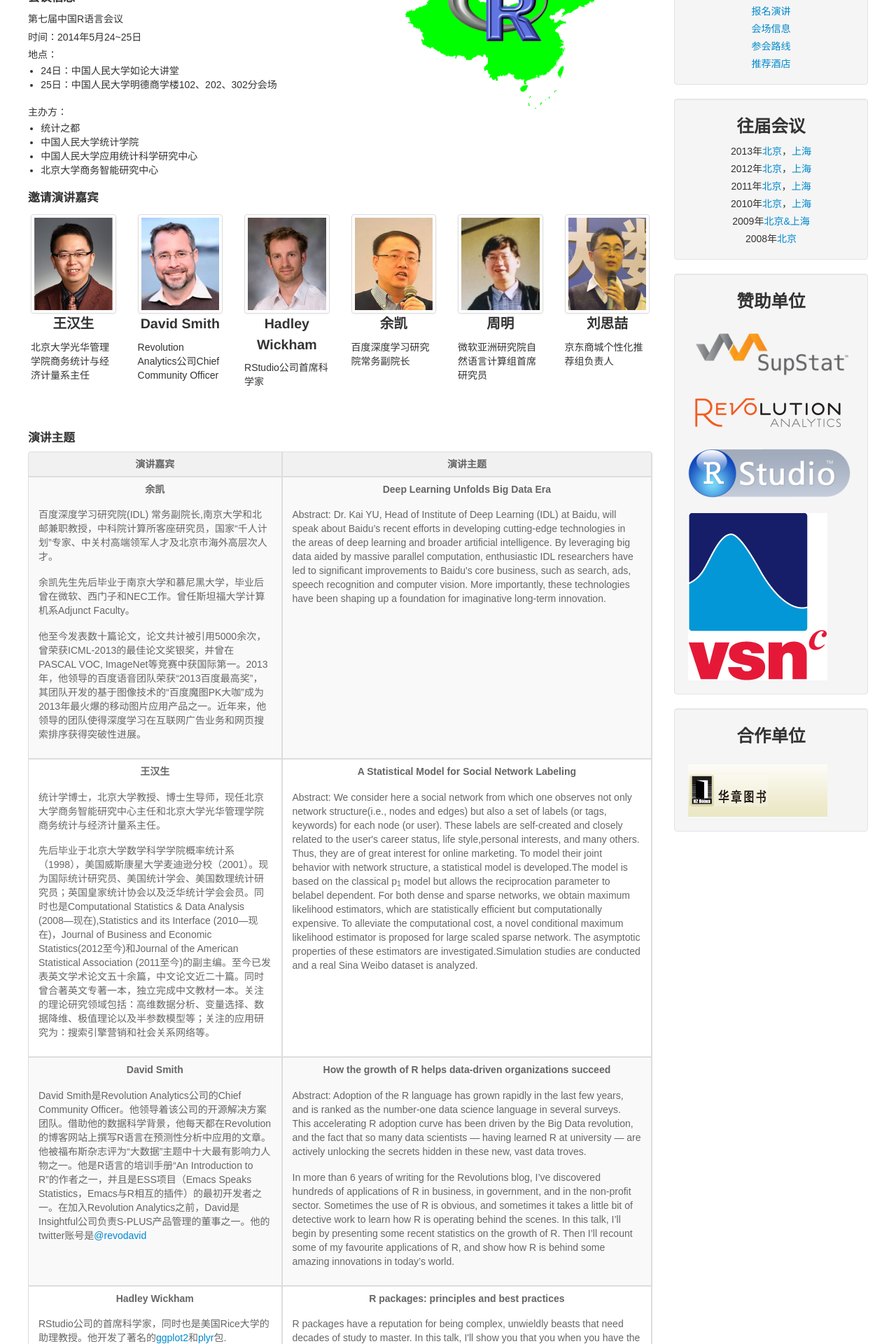
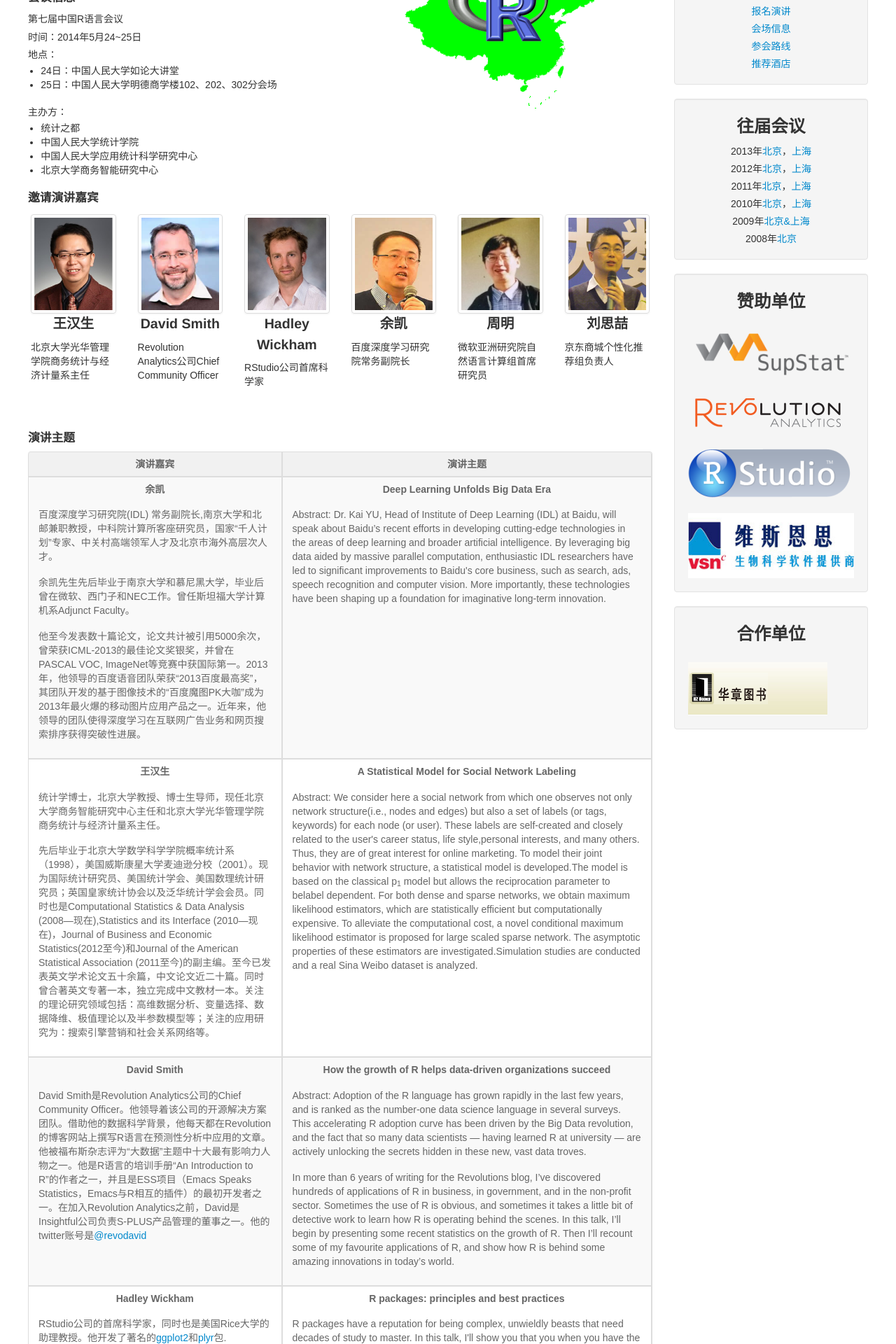
Before and after one commit to cosname/R-conference, a Jekyll site: the page built from index.html, in a window 1280 px wide. Shown: the part 606-2526 px from the top of the page at 70% size. Built offline with Jekyll 4.4.1, drawn with Linux system fonts in a browser that asks for light colours.

Commit message:
VSCN logo update
VSCN logo update

```diff
--- a/_includes/sidebar/sidebar.html
+++ b/_includes/sidebar/sidebar.html
@@ -50,7 +50,7 @@
 					<a href="http://rstudio.com" title="RStudio" target="_blank"><img src="/img/logo-rstudio.png" alt="RStudio"></a>
 				</div>
 				<div class="sponsors">
-					<a href="http://http://www.vsnc.com.cn/" title="VSNC" target="_blank"><img src="/img/logo-VSNC.png" alt="VSNC"></a>
+					<a href="http://http://www.vsnc.com.cn/" title="VSNC" target="_blank"><img src="/img/logo-vscn.jpg" alt="VSNC"></a>
 				</div>
 			</aside>
 
```
Also changed, not shown: img/logo-VSNC.png (deleted), img/logo-vscn.jpg (added).
